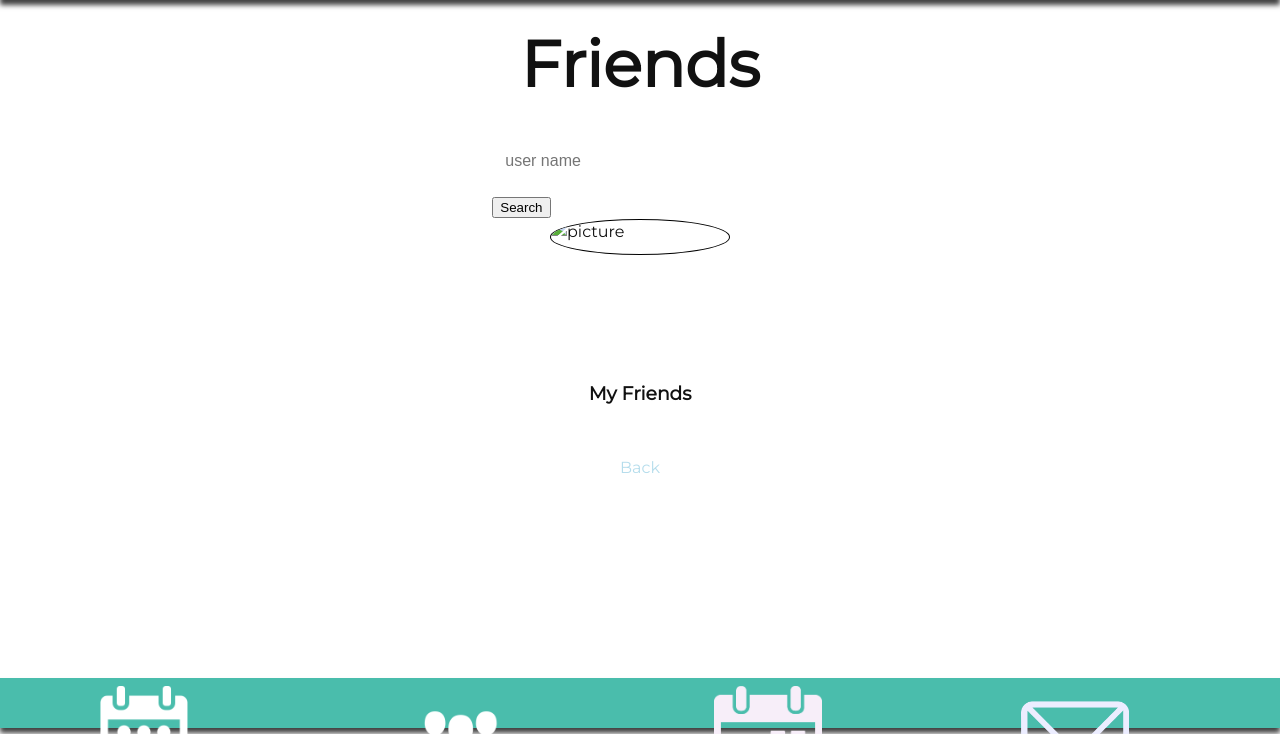
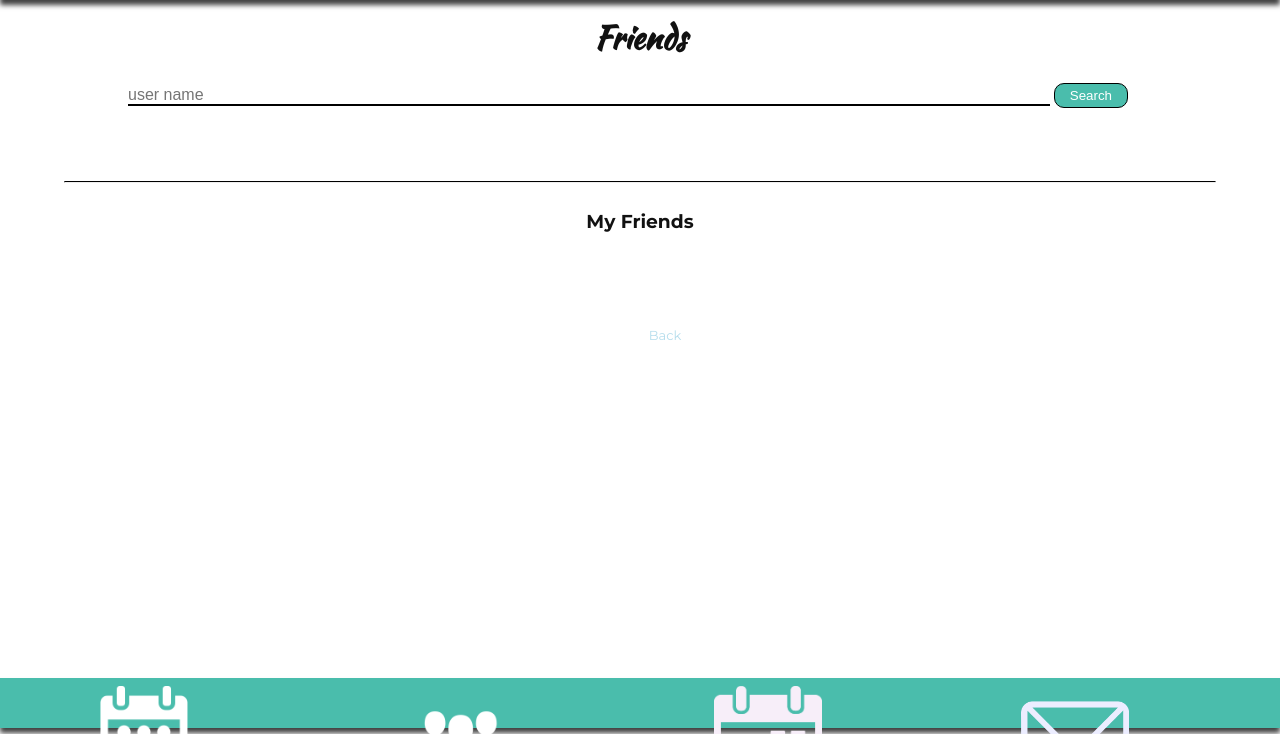
Before and after one commit to LlurensMartinez/Project2-EventUp, a Node server app: page /users/friends in a window 1280 px wide. Shown: the part 66-800 px from the top of the page. Run offline with Node 20, Linux system fonts and the light colour scheme; the visitor is signed in with stand-in values (Sample User, id 1); some libraries are stand-ins or nearby versions.

Commit message:
css friends done

```diff
--- a/public/stylesheets/style.css
+++ b/public/stylesheets/style.css
@@ -27,9 +27,7 @@
   width: 100vw;
 }
 
-*,
-*:before,
-*:after {
+*, *:before, *:after {
   box-sizing: inherit;
 }
 
@@ -46,7 +44,6 @@
 .invitation-form-input {
   visibility: hidden;
 }
-
 
 /* nav-bar */
 
@@ -81,7 +78,6 @@
   margin: 0 20px;
 }
 
-
 /* -- forms -- */
 
 .form-event {
@@ -111,7 +107,6 @@
 form label {
   display: block;
   margin-bottom: 10px;
-    font-style: bold;
 }
 
 form input {
@@ -133,7 +128,6 @@
   font-weight: 100;
   font-family: 'Montserrat', sans-serif;
 }
-
 
 /* WebKit */
 
@@ -166,7 +160,6 @@
   border: 1px solid red;
 }
 
-
 /* Flash */
 
 .validation li {
@@ -174,13 +167,11 @@
   font-size: 17px;
 }
 
-
 /* Layout hbs */
 
 .navbar div p {
   color: white;
 }
-
 
 /* New Event hbs */
 
@@ -243,7 +234,6 @@
   color: black;
 }
 
-
 /* Index */
 
 .menu-text {
@@ -260,7 +250,6 @@
   width: 50%;
   text-transform: uppercase;
 }
-
 
 /* Index No logs hbs */
 
@@ -291,7 +280,6 @@
   margin-top: 16%;
 }
 
-
 /* Index logs */
 
 .home-main-div {
@@ -302,18 +290,29 @@
   background-color: #e5e3e3;
 }
 
-
 /* .home-main-div h1 {
     font-size: 3em;
     color: white;
     margin-top: 0;
 } */
 
+.options-index {
+  display: flex;
+  flex-direction: column;
+  align-items: center;
+  height: 450px;
+}
+
 .options-home {
   display: flex;
   flex-direction: column;
   align-items: center;
-    height: 433px;
+  height: 100%;
+}
+
+.link-facebook {
+  text-decoration: underline;
+  color: white;
 }
 
 .menu-text2 {
@@ -327,6 +326,7 @@
   width: 100%;
   height: 100%;
   text-transform: uppercase;
+  text-shadow: 0 0 20px black, 0 0 30px black, 0 0 40px black, 0 0 55px black, 0 0 75px black, 2px 2px 2px rgba(28, 110, 164, 0)
 }
 
 .img {
@@ -355,9 +355,9 @@
   flex-direction: column;
   justify-content: space-between;
   width: 98%;
-    margin: 4px;
+  margin: 5px;
+  height: 29%;
 }
-
 
 /* Login.hbs */
 
@@ -384,7 +384,6 @@
   align-items: center;
   width: 100%;
 }
-
 
 /* SignUp.hbs */
 
@@ -416,21 +415,102 @@
   outline: none;
 }
 
+/* friends.hbs */
 
-/* friends.hbs */
+.hr-friends {
+  margin-top: 30px;
+  border-top: solid 1px black;
+  color: black;
+  width: 90%;
+}
 
 .friends-container {
   display: flex;
   flex-direction: column;
   align-items: center;
-    justify-content: center;
-    height: 60%;
+  /* justify-content: center; */
+  /* height: 90%; */
+}
+
+.friends-search {
+  width: 80%;
+  height: 55%;
 }
 
 .friends-container h2 {
-    font-size: 4em;
+  font-size: 2em;
+  font-family: 'Kaushan Script', cursive;
 }
 
+.friends-add {
+  display: flex;
+  margin-top: 35px;
+  align-items: center;
+  padding-left: 20px;
+}
+
+.friends-add-input {
+  padding-left: 0px;
+  width: 35%;
+  color: black;
+  text-align: center;
+
+}
+
+.friends-input {
+  border-bottom: 2px solid black;
+  padding: 0;
+  color: black;
+  margin-top: 10px;
+}
+
+.friends-container button {
+  color: white;
+  background-color: #4ABDAC;
+  border: solid 1px black;
+  border-radius: 10px;
+  padding: 4px 15px 4px 15px;
+}
+
+.friends-container ul {
+  width: 90%;
+  list-style: none;
+  display: flex;
+  flex-direction: column;
+  padding: 10px;
+}
+
+.friends-container img {
+  width: 80px;
+  height: 80px;
+  border: solid 1px black;
+  border-radius: 50px;
+  margin-top: 5px;
+}
+
+.friends-container li {
+  margin-left: 50px;
+  margin-top: 20px;
+}
+
+.friends-list {
+  display: flex;
+  flex-direction: column;
+  align-content: center;
+}
+
+.friends-container a {
+  font-size: 13px;
+  margin-left: 50px;
+  margin-top: 20px;
+}
+.friends-detail{
+  margin-bottom: 20px;
+  display: flex;
+  border: solid 1px black;
+  padding: 5px;
+  border-radius: 10px;
+}
 
 /* Events hs */
 
@@ -472,7 +552,6 @@
   border: 2px solid #0016b0;
 }
 
-
 /* Nav bar footer */
 
 .navbarFooter {
@@ -510,38 +589,59 @@
   height: 200px;
 }
 
+/**PROFILE**/
 
-/**PROFILE**/
-.profile-form{
+.profile-form {
   padding-left: 5%;
   padding-right: 5%;
   padding-top: 5%;
   padding-bottom: 15%;
+}
 
-  /* background: url('/images/profile.jpg');
-  background-repeat: no-repeat;
-  background-size: cover; */
-}
-.profile-form input{
+.profile-form input {
   color: black;
   border-bottom: 2px solid black;
+  padding: 3px;
 }
-.profile-img{
+
+.profile-form label {
+  margin-top: 20px;
+  margin-bottom: 0px;
+}
+
+.profile-img {
   width: 180px;
   height: 180px;
   border: solid 1px black;
   border-radius: 50%;
 }
-.container-profile{
+
+.container-profile {
   display: grid;
   grid-template-columns: 55% auto;
 }
-.p-profile{
+
+.p-profile {
   display: flex;
   justify-content: center;
   align-items: center;
   font-size: 18px;
 }
-.label-upload-file{
+
+.div-button {
+  display: flex;
+  justify-content: flex-end;
+  margin-right: 20px;
+}
+
+.profile-button {
+  color: white;
+  background-color: #4ABDAC;
+  border: solid 1px black;
+  border-radius: 10px;
+  padding: 8px 30px 8px 30px;
+}
+
+.label-upload-file {
   font-size: 11px;
 }
--- a/views/events/create-event.hbs
+++ b/views/events/create-event.hbs
@@ -5,7 +5,7 @@
     <div class="options-home">
       <input class="new-event-input" type="text" name="title" placeholder="title">
       <input  class="new-event-input" type="text" name="description" placeholder="description">
-      <input class="new-event-input" type="text" name="address" placeholder="address">
+      <input class="new-event-input" type="text" name="address" placeholder="Street, num, city">
       <input class="new-event-input" type="date" name="dateEvent" placeholder="date">
       <input class="new-event-input" type="time" name="time" placeholder="time">
 
--- a/views/index.hbs
+++ b/views/index.hbs
@@ -22,10 +22,10 @@
 <div class="index-main">
   <div class="opacity">
   <h1>Event Up!</h1>
-  <div class="options-home">
+  <div class="options-index">
     <a class="index-login menu-text" href="/auth/login">Login</a>
     <a class="index-signup menu-text" href="/auth/signup">Signup</a>
-    <a href="/auth/facebook">Facebook</a>
+    <a href="/auth/facebook" class="link-facebook">Sign up with Facebook</a>
   </div>
 </div>
 </div>
--- a/views/layout.hbs
+++ b/views/layout.hbs
@@ -6,6 +6,7 @@
   <meta charset="utf-8">
   <meta name="viewport" content="width=device-width, initial-scale=1, shrink-to-fit=no">
   <link rel='stylesheet' href='/stylesheets/style.css' />
+  <link href="https://fonts.googleapis.com/css?family=Kaushan+Script%7CMontserrat:400,700" rel="stylesheet">
   <link href="https://fonts.googleapis.com/css?family=Fredoka+One|Open+Sans+Condensed:300" rel="stylesheet">
 </head>
 
--- a/views/user/friends.hbs
+++ b/views/user/friends.hbs
@@ -1,28 +1,39 @@
 <div class="friends-container">
+  <div class="friends-search">
     <h2>Friends</h2>
 
     <form action="/users/friends" method="GET">
-    <input type="text" name="name" placeholder="user name">
+      <input type="text" name="name" placeholder="user name" class="friends-input">
       <button type="submit">Search</button>
     </form>
 
+    <div>
+      <form action="/users/friends" method="POST" class="friends-add">
+        {{#if friend.name}}
+        <img src="{{friend.imageUrl}}">
+        <input type="text" name="name" value="{{friend.name}}" class="friends-add-input">
 
-  <img src="{{friend.imageUrl}}" alt="picture" class="profile-img">
-  <h4>{{friend.name}}</h4>
-
-
-  <form action="/users/friends" method="POST">
-    <input type="text" name="name" value="{{friend.name}}">
-    {{#if friend.name}}
         <button type="submit">Add</button>
         {{/if}}
       </form>
+    </div>
+
     {{> flash}}
+  </div>
+
+  <hr class="hr-friends">
 
   <h3>My Friends</h3>
   <ul>
     {{#each myFriends.friends}}
+    <div class="friends-detail">
+      <img src="{{this.imageUrl}}" alt="picture">
+      <div class="friends-list">
         <li>{{this.name}}</li>
+        <a href="">More Details</a>
+      </div>
+    </div>
+
     {{/each}}
   </ul>
 
--- a/views/user/profile.hbs
+++ b/views/user/profile.hbs
@@ -21,7 +21,7 @@
   </div>
 
   <div class="div-button">
-    <button type="submit">Edit</button>
+    <button type="submit" class="profile-button">Edit</button>
   </div>
 
 
```
Lines whose indentation alone changed are shown as unchanged.
